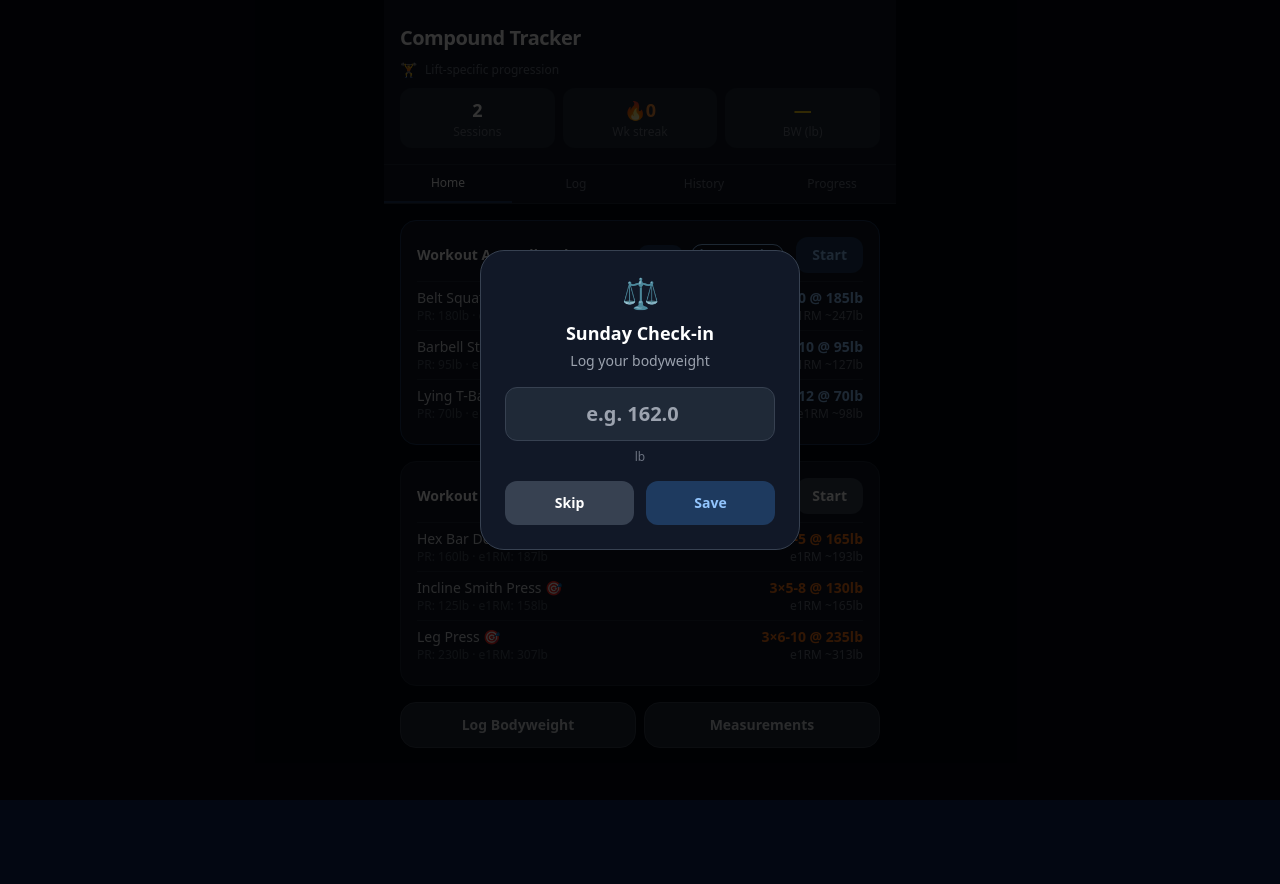
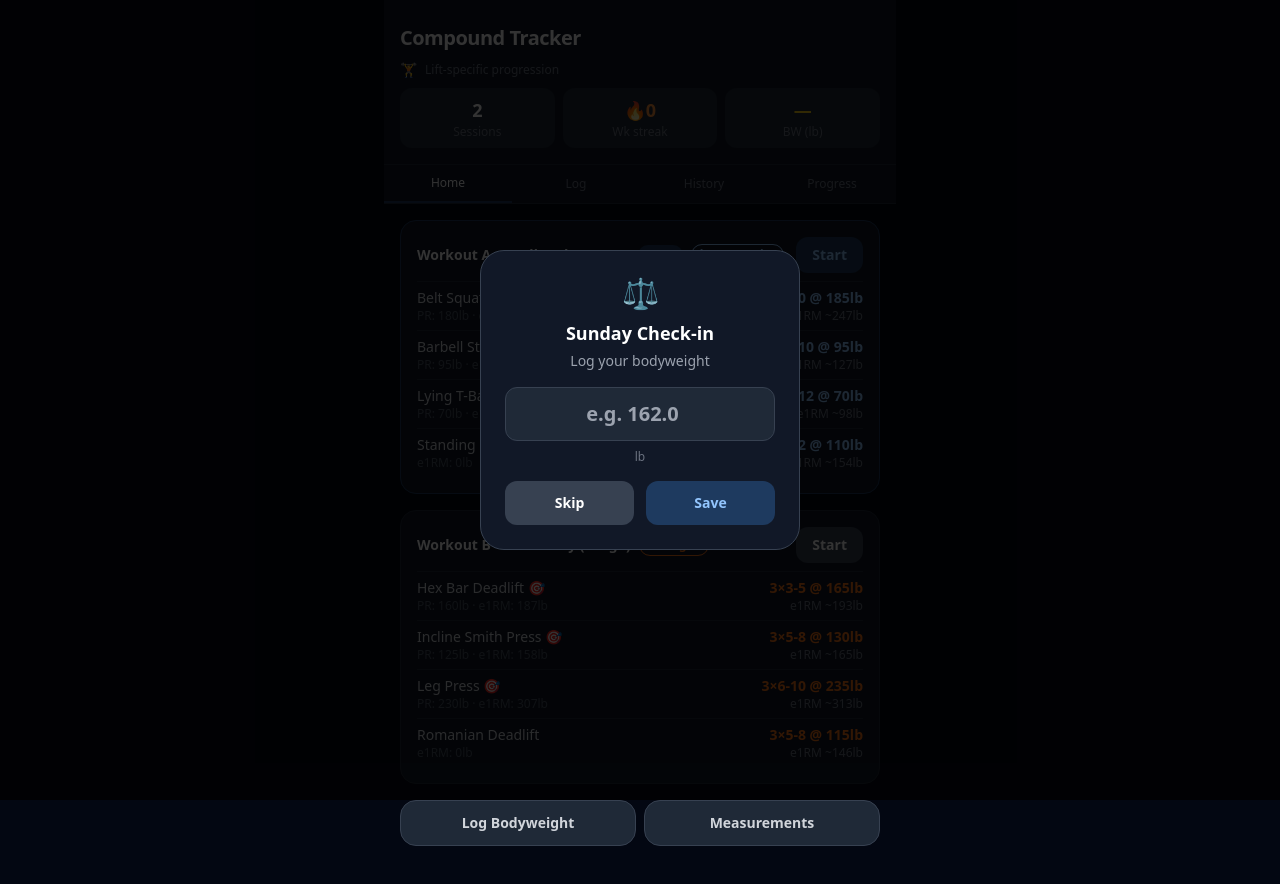
Before and after one commit to jzmak/compound-tracker, a React (Vite) app: page / in a window 1280 px wide. Shown: the top 884 px of the page. Before the commit the page ends 860 px from the top, so only its background shows below. Built offline with nearby package versions, Linux system fonts and the light colour scheme.

Commit message:
auto-fill reps, complete-all button, swap dropdown

```diff
--- a/src/App.jsx
+++ b/src/App.jsx
@@ -18,18 +18,50 @@ const STORAGE_VERSION = 6;
 const EDITABLE_SESSION_COUNT = 3;
 
 const EXERCISES = {
-  belt_squat:     { name: "Belt Squat",            bar: "none",   inc: 5,   repMin: 8,  repMax: 10, sRepMin: 5, sRepMax: 8,  sets: 3, resetPct: 0.10,  stallN: 3, hW: 140, sW: 160 },
+  belt_squat:     { name: "Belt Squat",            bar: "none",     inc: 5,   repMin: 8,  repMax: 10, sRepMin: 5, sRepMax: 8,  sets: 3, resetPct: 0.10,  stallN: 3, hW: 140, sW: 160 },
+  lever_squat:    { name: "Lever Squat Machine",   bar: "none",     inc: 5,   repMin: 8,  repMax: 10, sRepMin: 5, sRepMax: 8,  sets: 3, resetPct: 0.10,  stallN: 3, hW: 130, sW: 130, note: "total plates" },
+  zercher_squat:  { name: "Zercher Squat",         bar: "barbell",  inc: 5,   repMin: 8,  repMax: 10, sRepMin: 5, sRepMax: 8,  sets: 3, resetPct: 0.10,  stallN: 3, hW: 95,  sW: 115, note: "total incl. bar" },
   standing_press: { name: "Barbell Standing Press", bar: "barbell", inc: 2.5, repMin: 6,  repMax: 10, sRepMin: 4, sRepMax: 6,  sets: 3, resetPct: 0.075, stallN: 3, hW: 95,  sW: 110, note: "total incl. bar" },
-  tbar_row:       { name: "Lying T-Bar Row",       bar: "none",   inc: 5,   repMin: 8,  repMax: 12, sRepMin: 5, sRepMax: 8,  sets: 3, resetPct: 0.10,  stallN: 3, hW: 70,  sW: 80,  note: "plates only" },
-  hex_deadlift:   { name: "Hex Bar Deadlift",      bar: "hex",    inc: 5,   repMin: 5,  repMax: 8,  sRepMin: 3, sRepMax: 5,  sets: 3, resetPct: 0.10,  stallN: 2, hW: 165, sW: 190, priority: true },
-  incline_smith:  { name: "Incline Smith Press",   bar: "smith",  inc: 5,   repMin: 8,  repMax: 10, sRepMin: 5, sRepMax: 8,  sets: 3, resetPct: 0.085, stallN: 3, hW: 90,  sW: 105, note: "plates only" },
-  leg_press:      { name: "Leg Press",             bar: "none",   inc: 10,  repMin: 10, repMax: 15, sRepMin: 6, sRepMax: 10, sets: 3, resetPct: 0.10,  stallN: 3, hW: 225, sW: 260 },
+  seated_press:   { name: "Seated Machine Press",  bar: "none",     inc: 5,   repMin: 6,  repMax: 10, sRepMin: 4, sRepMax: 6,  sets: 3, resetPct: 0.075, stallN: 3, hW: 120, sW: 120, note: "stack weight" },
+  tbar_row:       { name: "Lying T-Bar Row",       bar: "none",     inc: 5,   repMin: 8,  repMax: 12, sRepMin: 5, sRepMax: 8,  sets: 3, resetPct: 0.10,  stallN: 3, hW: 70,  sW: 80,  note: "plates only" },
+  db_row:         { name: "Heavy Dumbbell Row",    bar: "dumbbell", inc: 5,   repMin: 8,  repMax: 12, sRepMin: 5, sRepMax: 8,  sets: 3, resetPct: 0.10,  stallN: 3, hW: 70,  sW: 85,  note: "per dumbbell" },
+  hex_deadlift:   { name: "Hex Bar Deadlift",      bar: "hex",      inc: 5,   repMin: 5,  repMax: 8,  sRepMin: 3, sRepMax: 5,  sets: 3, resetPct: 0.10,  stallN: 2, hW: 165, sW: 190, priority: true },
+  incline_smith:  { name: "Incline Smith Press",   bar: "smith",    inc: 5,   repMin: 8,  repMax: 10, sRepMin: 5, sRepMax: 8,  sets: 3, resetPct: 0.085, stallN: 3, hW: 90,  sW: 105, note: "plates only" },
+  incline_db:     { name: "Incline Dumbbell Press", bar: "dumbbell", inc: 5,  repMin: 8,  repMax: 10, sRepMin: 5, sRepMax: 8,  sets: 3, resetPct: 0.085, stallN: 3, hW: 50,  sW: 65,  note: "per dumbbell" },
+  leg_press:      { name: "Leg Press",             bar: "none",     inc: 10,  repMin: 10, repMax: 15, sRepMin: 6, sRepMax: 10, sets: 3, resetPct: 0.10,  stallN: 3, hW: 225, sW: 260 },
+  hack_squat:     { name: "Hack Squat Machine",    bar: "none",     inc: 10,  repMin: 10, repMax: 15, sRepMin: 6, sRepMax: 10, sets: 3, resetPct: 0.10,  stallN: 3, hW: 180, sW: 200, note: "total plates" },
+  standing_ht:    { name: "Standing Hip Thrust",   bar: "none",     inc: 5,   repMin: 8,  repMax: 12, sRepMin: 5, sRepMax: 8,  sets: 3, resetPct: 0.10,  stallN: 3, hW: 110, sW: 120, note: "Booty Builder, total plates" },
+  ht_machine:     { name: "Hip Thrust Machine",    bar: "none",     inc: 5,   repMin: 8,  repMax: 12, sRepMin: 5, sRepMax: 8,  sets: 3, resetPct: 0.10,  stallN: 3, hW: 110, sW: 120, note: "Platinum V4, total plates" },
+  rdl_barbell:    { name: "Romanian Deadlift",     bar: "barbell",  inc: 5,   repMin: 8,  repMax: 12, sRepMin: 5, sRepMax: 8,  sets: 3, resetPct: 0.10,  stallN: 3, hW: 95,  sW: 115, note: "total incl. bar" },
+  single_leg_rdl: { name: "Single-Leg RDL",        bar: "dumbbell", inc: 5,   repMin: 8,  repMax: 12, sRepMin: 5, sRepMax: 8,  sets: 3, resetPct: 0.10,  stallN: 3, hW: 20,  sW: 30,  note: "per dumbbell" },
 };
 
 const WORKOUTS = {
-  A: { label: "Workout A — Full Body (Squat)", exercises: ["belt_squat", "standing_press", "tbar_row"],     defaultEmphasis: "hypertrophy" },
-  B: { label: "Workout B — Full Body (Hinge)", exercises: ["hex_deadlift", "incline_smith", "leg_press"],   defaultEmphasis: "strength" },
+  A: {
+    label: "Workout A — Full Body (Squat)",
+    defaultEmphasis: "hypertrophy",
+    slots: [
+      { primary: "belt_squat", alternates: ["lever_squat", "zercher_squat"] },
+      { primary: "standing_press", alternates: ["seated_press"] },
+      { primary: "tbar_row", alternates: ["db_row"] },
+      { primary: "standing_ht", alternates: ["ht_machine", "rdl_barbell", "single_leg_rdl"] },
+    ],
+    get exercises() { return this.slots.map(s => s.primary); },
+  },
+  B: {
+    label: "Workout B — Full Body (Hinge)",
+    defaultEmphasis: "strength",
+    slots: [
+      { primary: "hex_deadlift", alternates: [] },
+      { primary: "incline_smith", alternates: ["incline_db"] },
+      { primary: "leg_press", alternates: ["hack_squat"] },
+      { primary: "rdl_barbell", alternates: ["standing_ht", "ht_machine", "single_leg_rdl"] },
+    ],
+    get exercises() { return this.slots.map(s => s.primary); },
+  },
 };
+
+const ALL_COMPOUND_IDS = Object.keys(EXERCISES);
 
 const ACCESSORIES = [
   { id: "lat_pulldown",  name: "Lat Pulldown",      muscle: "Back",       categories: ["vertical_pull"] },
@@ -42,6 +74,9 @@ const ACCESSORIES = [
   { id: "tricep_push",   name: "Tricep Pushdown",   muscle: "Triceps",    categories: ["arms"] },
   { id: "leg_curl",      name: "Leg Curl",          muscle: "Hamstrings", categories: ["hamstring_posterior"] },
   { id: "dec_crunch",    name: "Decline Crunch",    muscle: "Core",       categories: ["abs"] },
+  { id: "dead_bug",      name: "Dead Bug",          muscle: "Core",       categories: ["abs"] },
+  { id: "ab_wheel",      name: "Ab Wheel Rollout",  muscle: "Core",       categories: ["abs"] },
+  { id: "pallof_press",  name: "Pallof Press",      muscle: "Core",       categories: ["abs"] },
   { id: "hip_thrust",    name: "Hip Thrust",        muscle: "Glutes",     categories: ["hamstring_posterior"] },
   { id: "rdl",           name: "Romanian Deadlift",  muscle: "Hamstrings/Glutes", categories: ["hamstring_posterior"] },
 ];
@@ -50,10 +85,8 @@ const REQUIRED_CATEGORIES = {
   A: [
     { id: "vertical_pull", label: "Vertical Pull", eligible: ["lat_pulldown"] },
     { id: "delt_upper_back", label: "Delt / Upper Back", eligible: ["face_pull", "rear_delt_fly"] },
-    { id: "hamstring_posterior", label: "Hamstring / Posterior", eligible: ["leg_curl", "hip_thrust", "rdl"] },
   ],
   B: [
-    { id: "hamstring_posterior", label: "Hamstring / Posterior", eligible: ["leg_curl", "hip_thrust", "rdl"] },
     { id: "upper_back_shoulder", label: "Upper Back / Shoulder", eligible: ["cable_row", "face_pull"] },
     { id: "arms", label: "Arms", eligible: ["bicep_curl", "tricep_push"] },
   ],
@@ -66,9 +99,8 @@ const ACC_TEMPLATES = {
   push: { label: "Push Extras", ids: ["lateral_raise", "tricep_push", "rear_delt_fly"] },
 };
 
-const BAR_WEIGHTS = { barbell: 45, smith: 25, hex: 55, none: 0 };
+const BAR_WEIGHTS = { barbell: 45, smith: 25, hex: 55, none: 0, dumbbell: 0 };
 const PLATES = [45, 35, 25, 10, 5, 2.5];
-const ALL_EXERCISE_IDS = [...WORKOUTS.A.exercises, ...WORKOUTS.B.exercises];
 const TYPE_COLORS = { hypertrophy: "#93c5fd", strength: "#f97316" };
 
 const STORAGE_KEYS = {
@@ -156,7 +188,7 @@ function getWeeklyStreak(history) {
 
 function initializeDUP() {
   const state = {};
-  ALL_EXERCISE_IDS.forEach(id => {
+  ALL_COMPOUND_IDS.forEach(id => {
     const config = EXERCISES[id];
     state[id] = { hW: config.hW, sW: config.sW, hStalls: 0, sStalls: 0, nextType: "hypertrophy" };
   });
@@ -207,7 +239,7 @@ function applyDUPProgression(currentDup, completedExercises) {
 
 function getPersonalRecords(history) {
   const records = {};
-  ALL_EXERCISE_IDS.forEach(id => { records[id] = { weight: 0, e1rm: 0 }; });
+  ALL_COMPOUND_IDS.forEach(id => { records[id] = { weight: 0, e1rm: 0 }; });
 
   history.forEach(session => {
     session.exercises?.forEach(exercise => {
@@ -393,11 +425,21 @@ const SEED_HISTORY = [
 // Session B (str): hex_deadlift hit 5 all sets → sW 160+5=165; incline hit 8>=8 → sW 125+5=130; leg_press hit 10 all sets → sW 230+5=235
 const SEED_DUP = {
   belt_squat:     { hW: 185, sW: 200, hStalls: 0, sStalls: 0, nextType: "strength" },
+  lever_squat:    { hW: 130, sW: 130, hStalls: 0, sStalls: 0, nextType: "hypertrophy" },
+  zercher_squat:  { hW: 95,  sW: 115, hStalls: 0, sStalls: 0, nextType: "hypertrophy" },
   standing_press: { hW: 95,  sW: 110, hStalls: 1, sStalls: 0, nextType: "strength" },
+  seated_press:   { hW: 120, sW: 120, hStalls: 0, sStalls: 0, nextType: "hypertrophy" },
   tbar_row:       { hW: 70,  sW: 80,  hStalls: 1, sStalls: 0, nextType: "strength" },
+  db_row:         { hW: 70,  sW: 85,  hStalls: 0, sStalls: 0, nextType: "hypertrophy" },
   hex_deadlift:   { hW: 165, sW: 165, hStalls: 0, sStalls: 0, nextType: "hypertrophy" },
   incline_smith:  { hW: 90,  sW: 130, hStalls: 0, sStalls: 0, nextType: "hypertrophy" },
+  incline_db:     { hW: 50,  sW: 65,  hStalls: 0, sStalls: 0, nextType: "hypertrophy" },
   leg_press:      { hW: 225, sW: 235, hStalls: 0, sStalls: 0, nextType: "hypertrophy" },
+  hack_squat:     { hW: 180, sW: 200, hStalls: 0, sStalls: 0, nextType: "hypertrophy" },
+  standing_ht:    { hW: 110, sW: 120, hStalls: 0, sStalls: 0, nextType: "hypertrophy" },
+  ht_machine:     { hW: 110, sW: 120, hStalls: 0, sStalls: 0, nextType: "hypertrophy" },
+  rdl_barbell:    { hW: 95,  sW: 115, hStalls: 0, sStalls: 0, nextType: "hypertrophy" },
+  single_leg_rdl: { hW: 20,  sW: 30,  hStalls: 0, sStalls: 0, nextType: "hypertrophy" },
 };
 
 const SEED_NEXT_WORKOUT = "A";
@@ -1184,9 +1226,30 @@ function HomeView({ dup, history, bwHistory, nextWorkout, prs, streak, missed, l
 function LogView({
   session, setSession, elapsed, prs, emphasisOvr, settings,
   accItems, setAccItems, rpe, setRpe, note, setNote, suggested, lastDone,
-  customTemplates, onToggleOverride, onSave, onShowPlates, onShowTimer,
+  customTemplates, onToggleOverride, onSwapExercise, onSave, onShowPlates, onShowTimer,
   onShowAccPicker, onShowTemplatePicker, accMode, setAccMode, saved
 }) {
+  const [swapPickerIdx, setSwapPickerIdx] = useState(null);
+
+  function completeAllSets(exerciseIdx) {
+    setSession(prev => {
+      const exercises = [...prev.exercises];
+      const ex = exercises[exerciseIdx];
+      exercises[exerciseIdx] = {
+        ...ex,
+        sets: ex.sets.map(s => ({
+          reps: s.reps || String(ex.targetReps),
+          completed: true,
+        })),
+      };
+      return { ...prev, exercises };
+    });
+    if (settings.autoRestTimer) {
+      const ex = session.exercises[exerciseIdx];
+      onShowTimer(ex.rest);
+    }
+  }
+
   function updateSet(exerciseIdx, setIdx, field, value) {
     setSession(prev => {
       const exercises = [...prev.exercises];
@@ -1244,6 +1307,9 @@ function LogView({
       {session.exercises.map((exercise, exIdx) => {
         const config = EXERCISES[exercise.id];
         const prFlag = exercise.weight > (prs[exercise.id]?.weight || 0);
+        const slot = WORKOUTS[session.workout]?.slots?.[exIdx];
+        const hasAlternates = slot && slot.alternates.length > 0;
+        const allSlotOptions = hasAlternates ? [slot.primary, ...slot.alternates] : [];
         const topEstimate = Math.max(
           ...exercise.sets
             .filter(set => set.completed && parseFloat(set.reps) > 0)
@@ -1259,12 +1325,34 @@ function LogView({
         ].filter(ws => ws.weight > 0 && ws.weight < exercise.weight);
 
         return (
-          <div key={exercise.id} className="bg-gray-900 rounded-2xl p-4 border border-gray-800">
+          <div key={exercise.id + "-" + exIdx} className="bg-gray-900 rounded-2xl p-4 border border-gray-800">
             <div className="flex justify-between items-start mb-2">
               <div>
                 <div className="font-semibold flex items-center gap-2">
                   {exercise.name}
                   {prFlag && <span className="text-xs bg-yellow-500 text-black px-1.5 py-0.5 rounded-full font-bold">PR</span>}
+                  {hasAlternates && (
+                    <div className="relative">
+                      <button onClick={() => setSwapPickerIdx(swapPickerIdx === exIdx ? null : exIdx)}
+                        className="text-xs px-2 py-0.5 rounded border border-gray-600 text-gray-400 active:bg-gray-700">
+                        swap ▾
+                      </button>
+                      {swapPickerIdx === exIdx && (
+                        <div className="absolute left-0 top-7 z-20 bg-gray-800 border border-gray-700 rounded-xl overflow-hidden shadow-lg min-w-44">
+                          {allSlotOptions.map(optId => (
+                            <button key={optId}
+                              onClick={() => { onSwapExercise(exIdx, optId); setSwapPickerIdx(null); }}
+                              className={`block w-full text-left px-3 py-2 text-xs transition-colors ${
+                                optId === exercise.id ? "bg-gray-700 text-white" : "text-gray-300 hover:bg-gray-700"
+                              }`}>
+                              {EXERCISES[optId]?.name}
+                              {optId === exercise.id && " ✓"}
+                            </button>
+                          ))}
+                        </div>
+                      )}
+                    </div>
+                  )}
                 </div>
                 {exercise.note && <div className="text-xs text-gray-500">{exercise.note}</div>}
                 <div className="flex items-center gap-2 mt-1 flex-wrap">
@@ -1302,6 +1390,11 @@ function LogView({
 
             {/* Inline plate breakdown */}
             {(() => {
+              if (config.bar === "dumbbell") return (
+                <div className="bg-gray-800 rounded-lg px-3 py-1.5 mb-2 text-xs text-gray-500">
+                  <span className="text-gray-300">{exercise.weight}lb</span> per dumbbell
+                </div>
+              );
               const barW = BAR_WEIGHTS[config.bar] || 0;
               const plates = calculatePlates(exercise.weight, barW);
               if (plates.length === 0 && barW > 0) return (
@@ -1362,6 +1455,12 @@ function LogView({
                 </div>
               ))}
             </div>
+            {!exercise.sets.every(s => s.completed) && (
+              <button onClick={() => completeAllSets(exIdx)}
+                className="mt-2 w-full py-2 rounded-xl text-xs font-semibold bg-green-900 bg-opacity-40 border border-green-800 text-green-300 active:bg-opacity-60">
+                ✓ Complete all sets at shown reps
+              </button>
+            )}
             <div className="mt-2 text-xs text-gray-600">
               Progress at {exercise.targetReps} reps all sets → +{EXERCISES[exercise.id]?.inc || 5}lb
             </div>
@@ -1687,7 +1786,7 @@ function ProgressView({ history, dup, prs, bwHistory, measurements, selEx, setSe
       {/* Current Working Weights (expandable with charts) */}
       <div className="bg-gray-900 rounded-2xl p-4 border border-gray-800">
         <div className="font-semibold mb-3">Current Working Weights</div>
-        {ALL_EXERCISE_IDS.map(id => {
+        {ALL_COMPOUND_IDS.map(id => {
           const config = EXERCISES[id];
           const dupState = dup[id];
           const isExpanded = selEx === id;
@@ -1745,7 +1844,7 @@ function ProgressView({ history, dup, prs, bwHistory, measurements, selEx, setSe
       {/* Personal Records */}
       <div className="bg-gray-900 rounded-2xl p-4 border border-gray-800">
         <div className="font-semibold mb-3">Personal Records</div>
-        {ALL_EXERCISE_IDS.map(id => {
+        {ALL_COMPOUND_IDS.map(id => {
           const config = EXERCISES[id];
           const pr = prs[id];
           return (
@@ -1764,7 +1863,7 @@ function ProgressView({ history, dup, prs, bwHistory, measurements, selEx, setSe
       <div className="bg-gray-900 rounded-2xl p-4 border border-gray-800">
         <div className="font-semibold mb-3">Weight Progression</div>
         <div className="flex flex-wrap gap-2 mb-4">
-          {ALL_EXERCISE_IDS.map(id => (
+          {ALL_COMPOUND_IDS.map(id => (
             <button key={id} onClick={() => setSelEx(id)}
               className={`text-xs px-3 py-1.5 rounded-full border transition-colors ${
                 selEx === id ? "bg-navy border-navy text-navy-light" : "border-gray-700 text-gray-400"
@@ -2094,7 +2193,7 @@ export default function App() {
   const [restSecs, setRestSecs] = useState(90);
   const [showPlates, setShowPlates] = useState(false);
   const [showBW, setShowBW] = useState(false);
-  const [selEx, setSelEx] = useState(ALL_EXERCISE_IDS[0]);
+  const [selEx, setSelEx] = useState(ALL_COMPOUND_IDS[0]);
   const [rpe, setRpe] = useState(null);
   const [note, setNote] = useState("");
   const [sessStart, setSessStart] = useState(null);
@@ -2105,6 +2204,7 @@ export default function App() {
   const [showAccPicker, setShowAccPicker] = useState(false);
   const [showTemplatePicker, setShowTemplatePicker] = useState(false);
   const [emphasisOvr, setEmphasisOvr] = useState({});
+  const [slotSelections, setSlotSelections] = useState({});
   const [wEmphasis, setWEmphasis] = useState({});
   const [navGuard, setNavGuard] = useState(null);
   const [editingSession, setEditingSession] = useState(null);
@@ -2154,7 +2254,7 @@ export default function App() {
   useEffect(() => {
     if (session && sessStart) {
       const sessionSnapshot = {
-        session, accItems, rpe, note, emphasisOvr, accMode,
+        session, accItems, rpe, note, emphasisOvr, accMode, slotSelections,
         sessStart, elapsed: Math.floor((Date.now() - sessStart) / 1000),
         timestamp: Date.now(),
       };
@@ -2174,13 +2274,16 @@ export default function App() {
   const recentRPEs = history.slice(-FATIGUE_WINDOW).map(session => session.rpe).filter(Boolean);
   const fatigue = recentRPEs.length >= FATIGUE_WINDOW - 1 && recentRPEs.every(r => r >= FATIGUE_RPE_THRESHOLD);
 
-  function buildSession(workoutKey, overrides) {
+  function buildSession(workoutKey, overrides, selections) {
     const workoutEmphasis = wEmphasis[workoutKey] || WORKOUTS[workoutKey].defaultEmphasis;
-    const exercises = WORKOUTS[workoutKey].exercises.map(id => {
+    const workout = WORKOUTS[workoutKey];
+    const exerciseIds = workout.slots.map((slot, i) => selections?.[i] || slot.primary);
+    const exercises = exerciseIds.map(id => {
       const config = EXERCISES[id];
       const effectiveEmphasis = overrides[id] || workoutEmphasis;
       const isHyp = effectiveEmphasis === "hypertrophy";
-      const weight = isHyp ? dup[id].hW : dup[id].sW;
+      const dupState = dup[id] || { hW: config.hW, sW: config.sW, hStalls: 0, sStalls: 0 };
+      const weight = isHyp ? dupState.hW : dupState.sW;
       const targetReps = isHyp ? config.repMax : config.sRepMax;
       const repMin = isHyp ? config.repMin : config.sRepMin;
 
@@ -2195,10 +2298,10 @@ export default function App() {
         weight, targetReps, repMin, sessionType: effectiveEmphasis,
         rest: isHyp ? 90 : 180,
         lastWeight, lastSets,
-        stalls: isHyp ? dup[id].hStalls : dup[id].sStalls,
+        stalls: isHyp ? dupState.hStalls : dupState.sStalls,
         stallN: config.stallN,
         sets: Array.from({ length: config.sets }, (_, setIdx) => ({
-          reps: lastSets?.[setIdx]?.completed ? lastSets[setIdx].reps : "",
+          reps: lastSets?.[setIdx]?.reps || String(targetReps),
           completed: false,
         })),
       };
@@ -2214,7 +2317,9 @@ export default function App() {
   }
 
   function startSession(workoutKey) {
-    const exercises = buildSession(workoutKey, {});
+    const defaultSelections = {};
+    setSlotSelections(defaultSelections);
+    const exercises = buildSession(workoutKey, {}, defaultSelections);
     setRpe(null);
     setNote("");
     setSessStart(Date.now());
@@ -2230,12 +2335,30 @@ export default function App() {
     setView("log");
   }
 
+  function swapExercise(slotIdx, newExerciseId) {
+    if (!session) return;
+    const newSelections = { ...slotSelections, [slotIdx]: newExerciseId };
+    setSlotSelections(newSelections);
+    const exercises = buildSession(session.workout, emphasisOvr, newSelections);
+    setSession(prev => ({
+      ...prev,
+      exercises: exercises.map((ex, i) => {
+        // Preserve sets data for slots that didn't change
+        if (prev.exercises[i]?.id === ex.id) {
+          return { ...ex, sets: prev.exercises[i].sets };
+        }
+        return ex; // New exercise gets fresh sets
+      }),
+    }));
+  }
+
   function recoverSession(recoveredData) {
     setSession(recoveredData.session);
     setAccItems(recoveredData.accItems || []);
     setRpe(recoveredData.rpe || null);
     setNote(recoveredData.note || "");
     setEmphasisOvr(recoveredData.emphasisOvr || {});
+    setSlotSelections(recoveredData.slotSelections || {});
     setAccMode(recoveredData.accMode || "quick");
     // Calculate elapsed from wall clock
     const realElapsed = Math.floor((Date.now() - recoveredData.sessStart) / 1000);
@@ -2253,7 +2376,7 @@ export default function App() {
     const newOverrides = { ...emphasisOvr, [exerciseId]: next };
     setEmphasisOvr(newOverrides);
     if (session) {
-      const exercises = buildSession(session.workout, newOverrides);
+      const exercises = buildSession(session.workout, newOverrides, slotSelections);
       setSession(prev => ({
         ...prev,
         exercises: exercises.map((ex, i) => ({ ...ex, sets: prev.exercises[i]?.sets || ex.sets })),
@@ -2511,7 +2634,8 @@ export default function App() {
           accItems={accItems} setAccItems={setAccItems}
           rpe={rpe} setRpe={setRpe} note={note} setNote={setNote}
           suggested={suggested} lastDone={lastDone} customTemplates={customTemplates}
-          onToggleOverride={toggleOverride} onSave={() => {
+          onToggleOverride={toggleOverride} onSwapExercise={swapExercise}
+          onSave={() => {
             if (session) {
               const reqCats = getRequiredCategories(session.workout);
               const catStatus = checkCategoryCompletion(reqCats, accItems);
```
